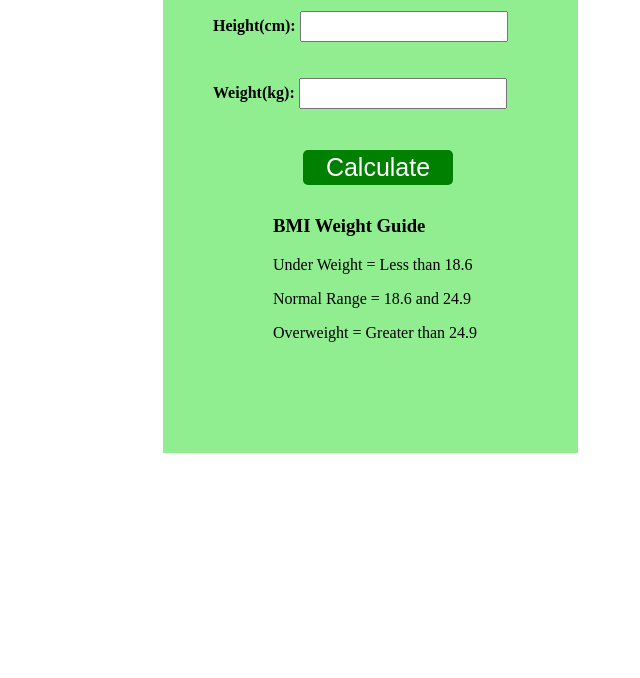
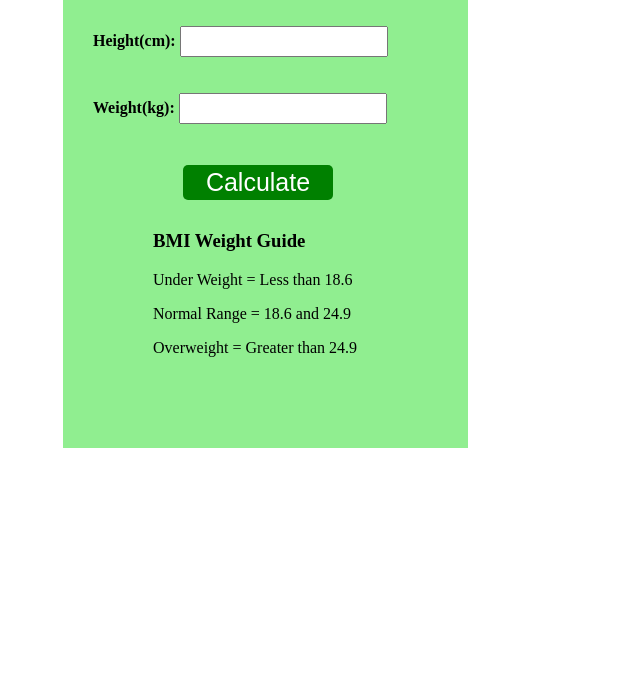
Before and after one commit to ValentineFernandes/BMI-Calculator-Website, a plain HTML site: page index.html in a window 1280 px wide. Shown: the part 122-800 px from the top of the page, without its empty margins (295-935 px from the left). Drawn offline with Linux system fonts and the light colour scheme.

Commit message:
Update style.css

```diff
--- a/style.css
+++ b/style.css
@@ -1,10 +1,10 @@
 .container {
-    width: 365px;
-    height: 545px;
-    margin-left: 450px;
-    margin-top: 30px;
+    width: 375px;
+    height: 525px;
+    margin-left: 350px;
+    margin-top: 45px;
     background-color: lightgreen;
-    padding-left: 50px;
+    padding-left: 30px;
 }
 #height, #weight {
     width: 200px;
```
